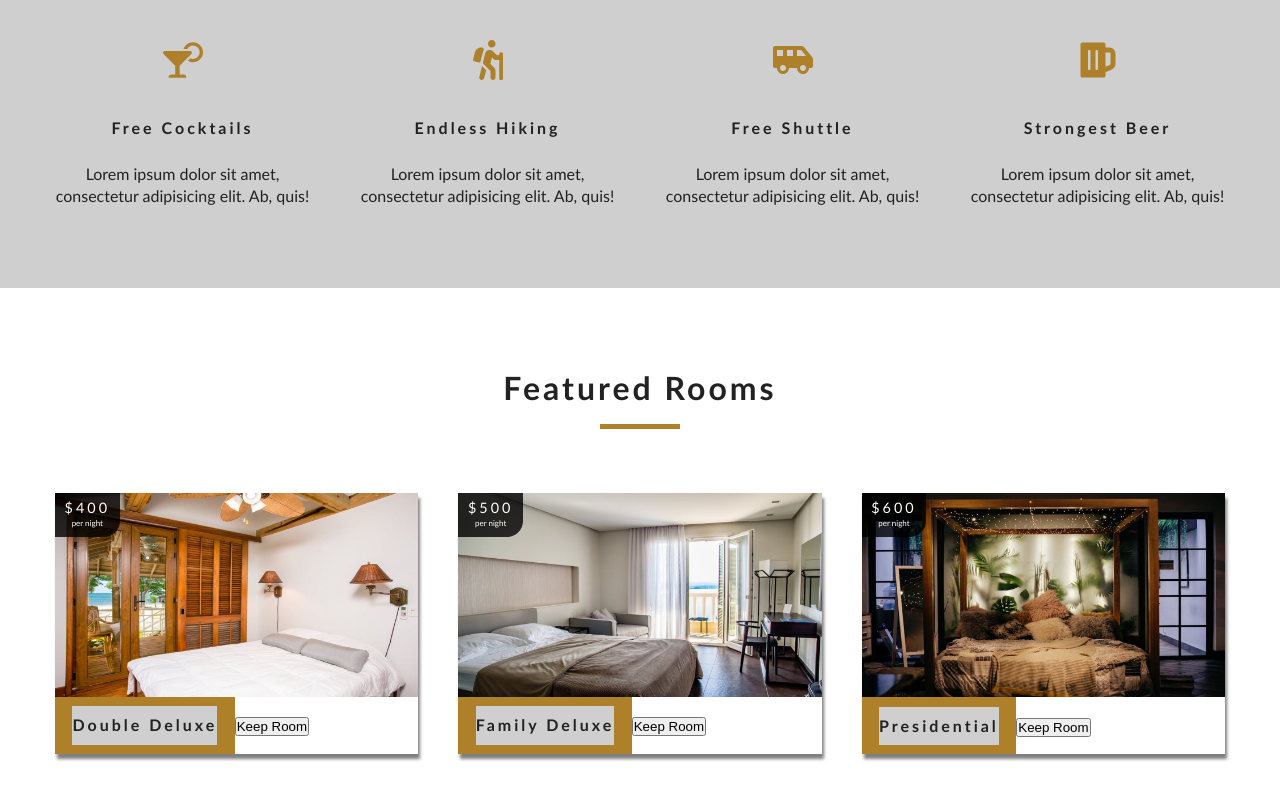
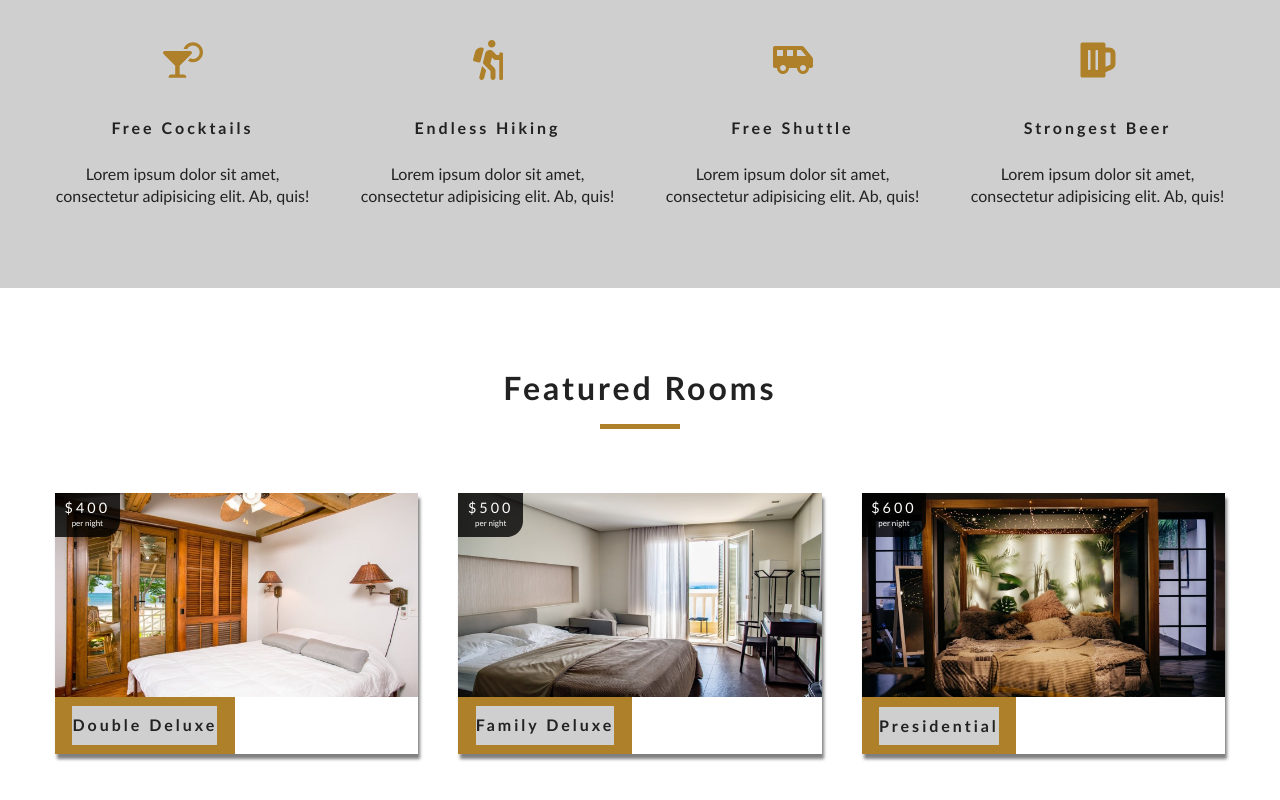
Before and after one commit to KateChantha/resort-content, a React (Create React App) app: page / in a window 1280 px wide. Shown: the part 851-1651 px from the top of the page. Built offline with nearby package versions, Linux system fonts and the light colour scheme.

Commit message:
add conditional rendering for keepRoom button in room.js

```diff
--- a/src/components/FeaturedRooms.js
+++ b/src/components/FeaturedRooms.js
@@ -14,7 +14,11 @@ export default class FeaturedRooms extends Component {
     let { loading, featuredRooms : rooms} = this.context;
 
     rooms = rooms.map(room => {
-      return <Room key={room.id} room={room} />
+      return <Room
+                key={room.id}
+                room={room}
+                keepRoomButton={false}
+              />
     })
 
     return (
--- a/src/components/Room.js
+++ b/src/components/Room.js
@@ -4,7 +4,7 @@ import PropTypes from 'prop-types';
 import defaultImg from '../images/room-1.jpeg';
 import { RoomContext } from "../context";
 
-const Room = ({ room }) => {
+const Room = ({ room, keepRoomButton }) => {
   const {name, slug, images, price} = room;
 
   const context = useContext(RoomContext);
@@ -26,10 +26,13 @@ const Room = ({ room }) => {
       <p className="room-info">{name}</p>
       </Link>
       {/* <p className="room-info">{name}</p> */}
-      <button
-        className="booknow"
-        onClick={()=> handlePickedRoom( { roomName: name, price: price} )}
-      >Keep Room</button>
+      { keepRoomButton &&
+        <button
+          className="booknow"
+          onClick={()=> handlePickedRoom( { roomName: name, price: price} )}
+        >Keep Room</button>
+      }
+
     </article>
   )
 }
--- a/src/components/RoomList.js
+++ b/src/components/RoomList.js
@@ -19,7 +19,11 @@ const RoomList = ({rooms}) => {
       <div className="roomslist-center">
         {
           rooms.map(item => (
-            <Room key={item.id} room={item} />
+            <Room
+              key={item.id}
+              room={item}
+              keepRoomButton={true}
+            />
           ))
         }
       </div>
```
Also changed, not shown: 1 other file (tests, documents, lock files or other folders).
